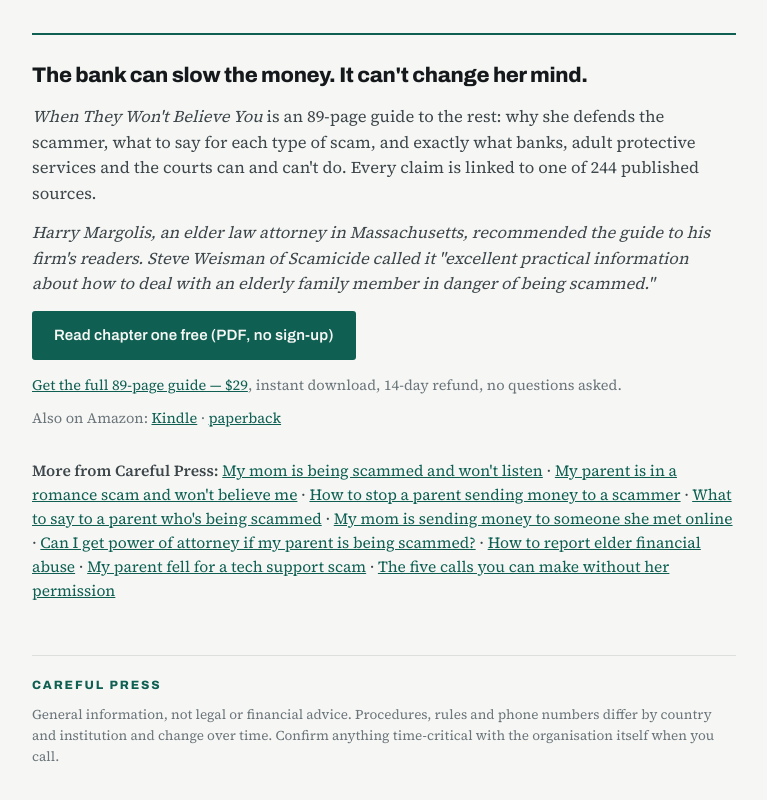
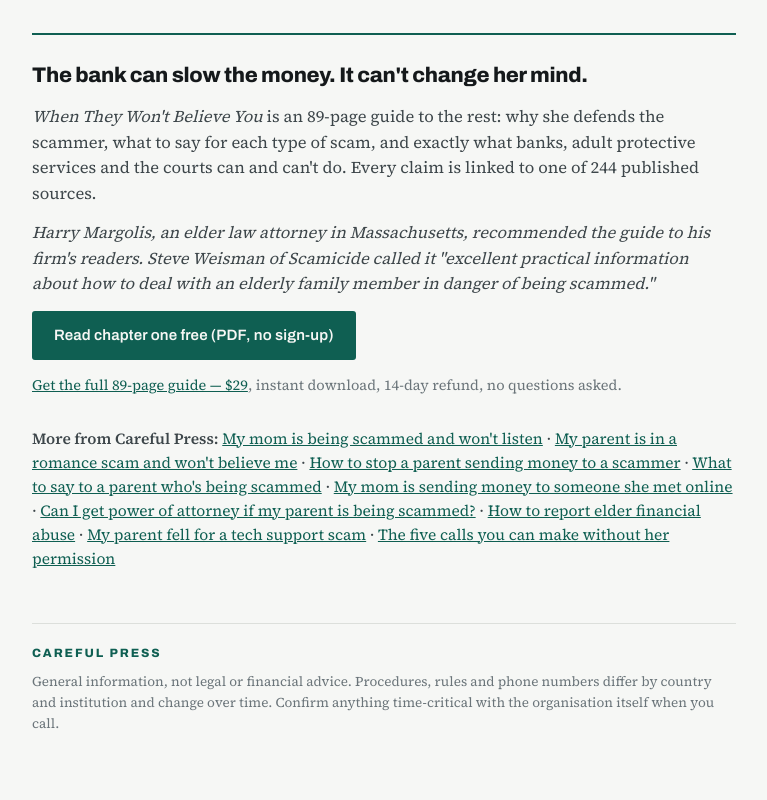
Before and after one commit to careful-press/five-calls, a plain HTML site: page can-a-bank-stop-elderly-parent-sending-money.html in a window 1280 px wide. Shown: the part 1596-2396 px from the top of the page, without its empty margins (256-1023 px from the left). Drawn offline with Linux system fonts and the light colour scheme.

Commit message:
Remove Amazon links

```diff
--- a/can-a-bank-stop-elderly-parent-sending-money.html
+++ b/can-a-bank-stop-elderly-parent-sending-money.html
@@ -333,7 +333,6 @@ footer .mark{
     <p><em>Harry Margolis, an elder law attorney in Massachusetts, recommended the guide to his firm's readers. Steve Weisman of Scamicide called it "excellent practical information about how to deal with an elderly family member in danger of being scammed."</em></p>
     <a class="btn" href="https://careful-press.github.io/five-calls/When-They-Wont-Believe-You-FREE-SAMPLE.pdf">Read chapter one free (PDF, no sign-up)</a>
     <p class="after" style="margin:14px 0 0"><a href="https://whop.com/careful-press/products/when-they-won-t-believe-you/" style="color:var(--signal)">Get the full 89-page guide &mdash; $29</a>, instant download, 14-day refund, no questions asked.</p>
-    <p class="after" style="margin:10px 0 0">Also on Amazon: <a href="https://www.amazon.com/dp/B0HRHFYR6H" style="color:var(--signal)">Kindle</a> &middot; <a href="https://www.amazon.com/dp/B0HRJ11FV8" style="color:var(--signal)">paperback</a></p>
   </div>
   <p class="more"><b>More from Careful Press:</b> <a href="https://careful-press.github.io/five-calls/my-mom-is-being-scammed-and-wont-listen.html">My mom is being scammed and won't listen</a> &middot; <a href="https://careful-press.github.io/five-calls/romance-scam-parent-wont-believe-me.html">My parent is in a romance scam and won't believe me</a> &middot; <a href="https://careful-press.github.io/five-calls/stop-elderly-parent-sending-money-to-scammer.html">How to stop a parent sending money to a scammer</a> &middot; <a href="https://careful-press.github.io/five-calls/what-to-say-to-a-parent-being-scammed.html">What to say to a parent who's being scammed</a> &middot; <a href="https://careful-press.github.io/five-calls/mom-sending-money-to-someone-she-met-online.html">My mom is sending money to someone she met online</a> &middot; <a href="https://careful-press.github.io/five-calls/power-of-attorney-parent-being-scammed.html">Can I get power of attorney if my parent is being scammed?</a> &middot; <a href="https://careful-press.github.io/five-calls/how-to-report-elder-financial-abuse.html">How to report elder financial abuse</a> &middot; <a href="https://careful-press.github.io/five-calls/parent-tech-support-scam-what-to-do.html">My parent fell for a tech support scam</a> &middot; <a href="https://careful-press.github.io/five-calls/">The five calls you can make without her permission</a></p>
   <footer>
```
Also changed, not shown: how-to-report-elder-financial-abuse.html (+0 -1 lines), index.html (+0 -1 lines), mom-sending-money-to-someone-she-met-online.html (+0 -1 lines), my-mom-is-being-scammed-and-wont-listen.html (+0 -1 lines), parent-tech-support-scam-what-to-do.html (+0 -1 lines), power-of-attorney-parent-being-scammed.html (+0 -1 lines), romance-scam-parent-wont-believe-me.html (+0 -1 lines), stop-elderly-parent-sending-money-to-scammer.html (+0 -1 lines), what-to-say-to-a-parent-being-scammed.html (+0 -1 lines).
